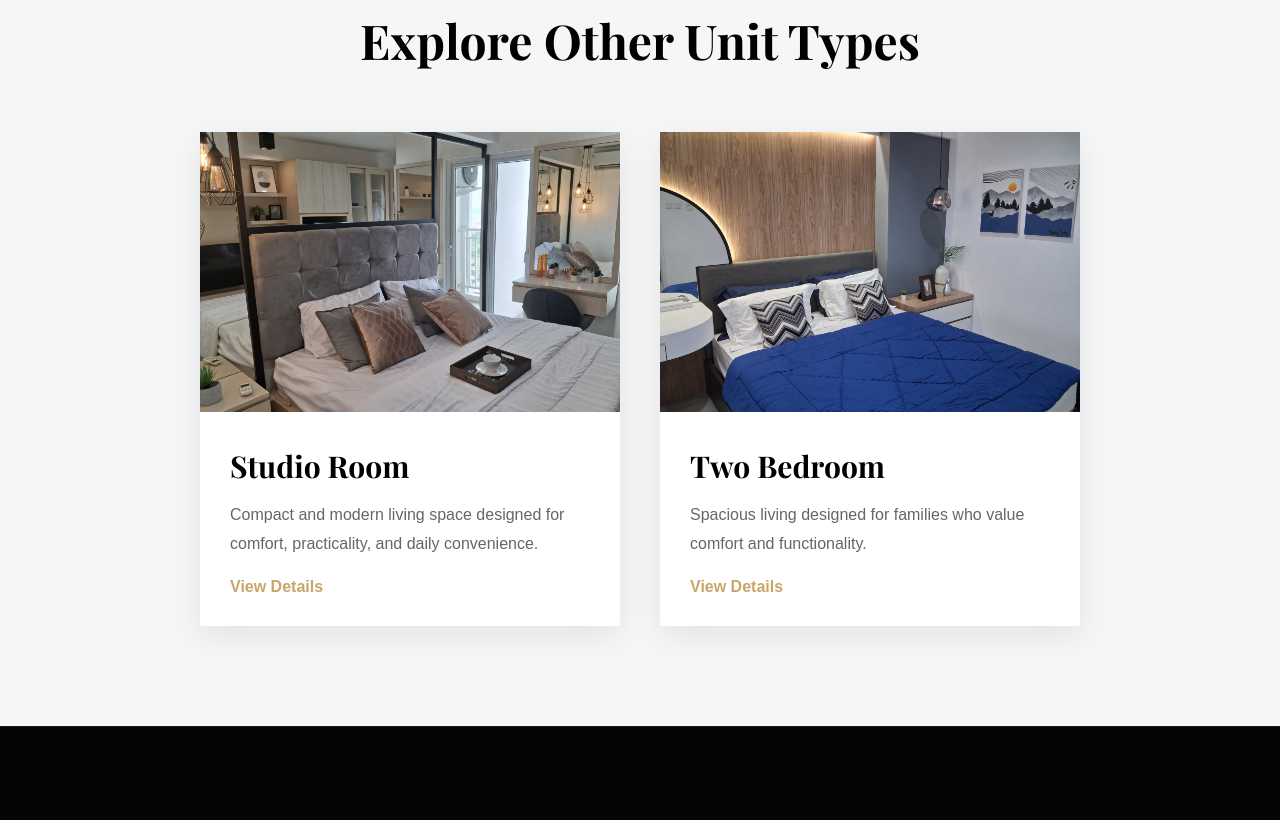
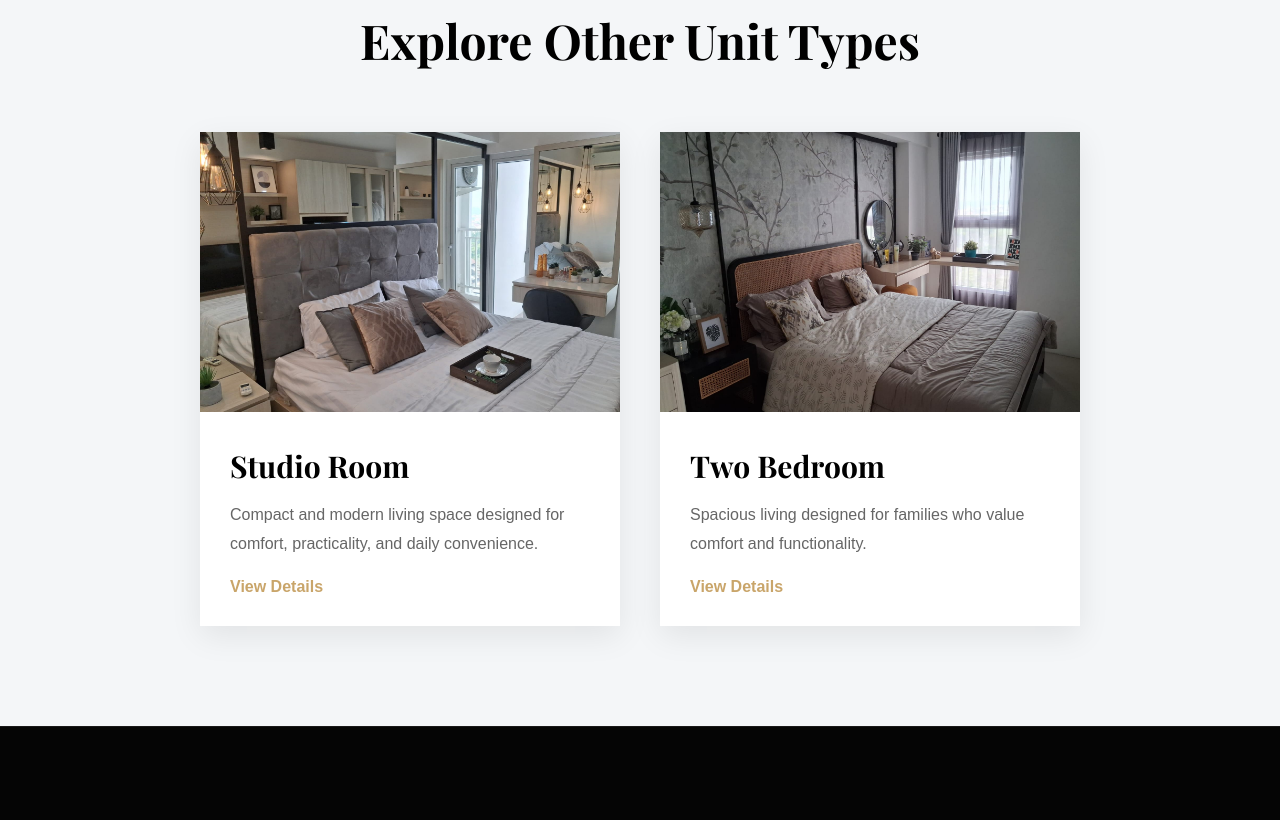
Before and after one commit to Welly-23/Apartement_MahataTanjungBarat, a plain HTML site: page One-Bedroom.html in a window 1280 px wide. Shown: the part 3200-4020 px from the top of the page. Drawn offline with nearby package versions, Linux system fonts and the light colour scheme.

Commit message:
fix unit7

```diff
--- a/One-Bedroom.html
+++ b/One-Bedroom.html
@@ -159,7 +159,7 @@
         </div>
 
         <div class="related-card">
-            <img src="Two Bedroom/Two-bedroom-5.jpg" alt="Two Bedroom">
+            <img id="oneImage" src="One Bedroom/One-bedroom-5.jpg" alt="One Bedroom">
 
             <div class="related-content">
                 <h3>Two Bedroom</h3>
@@ -238,8 +238,8 @@ let currentOne = 0;
 
 const oneImages = [
   "One Bedroom/One-bedroom-1.jpg",
-  "One Bedroom/One-bedroom-5.jpg",
-  "One Bedroom/One-bedroom-2.jpg",
+  "One Bedroom/One-bedroom-3.jpg",
+  "One Bedroom/One-bedroom-5.jpg"
 ];
 
 function showOneImage() {
```
